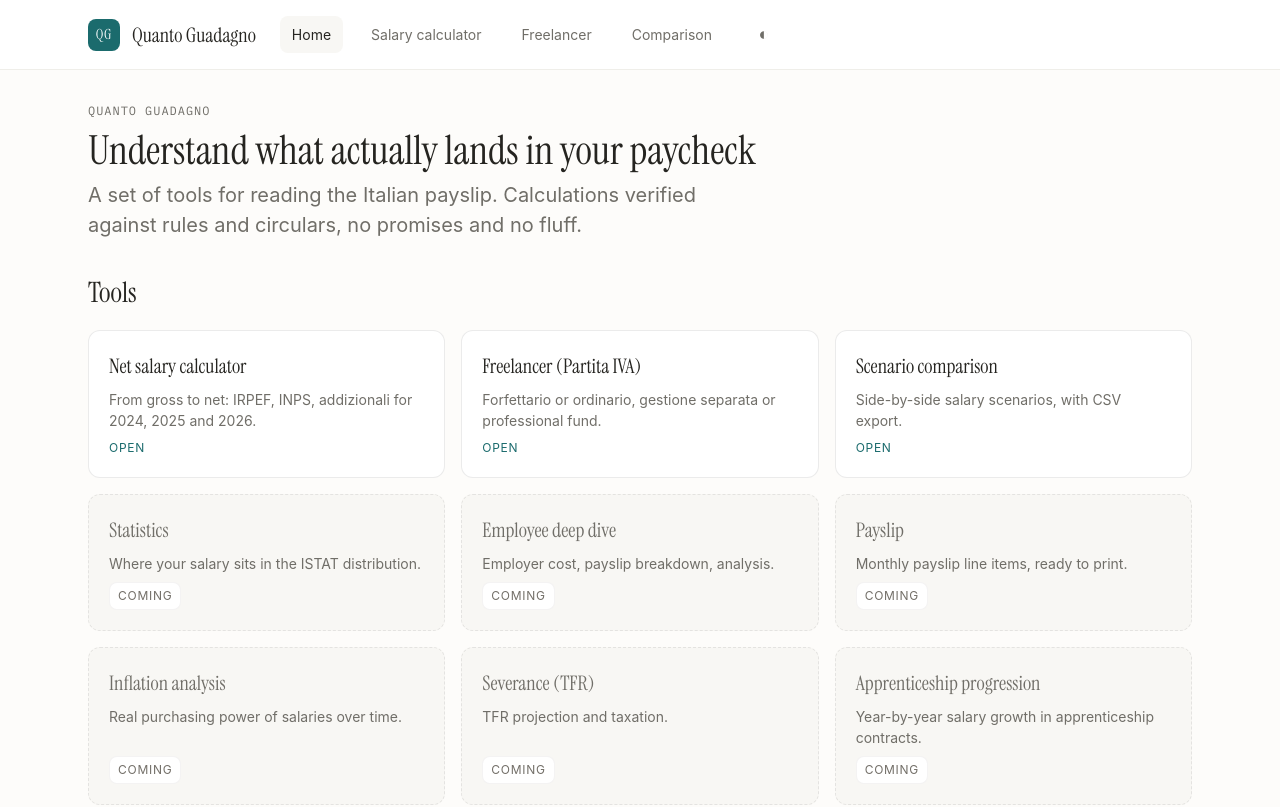
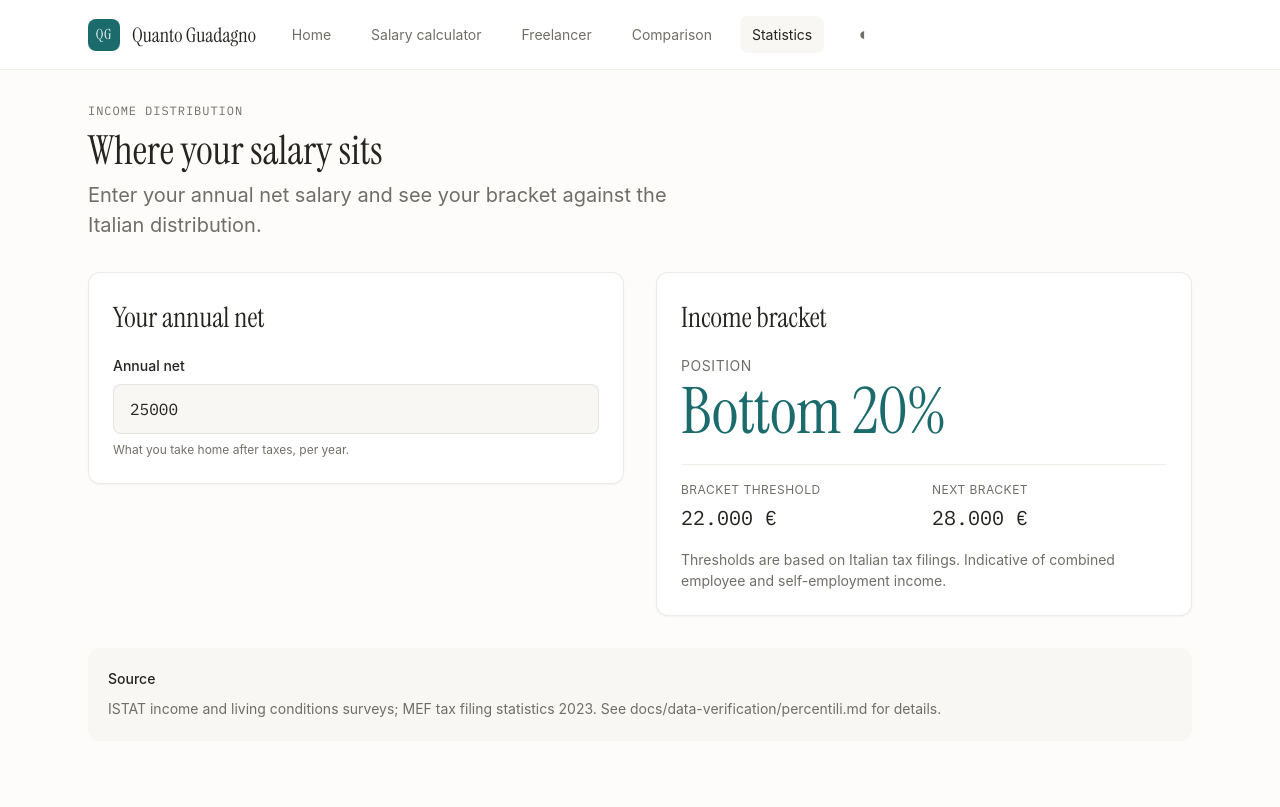
Before and after one commit to stefanovalloncini/quanto-guadagno, a React (Vite) app: page /statistiche in a window 1280 px wide. Before the commit this address led to /. Shown: the top 807 px of the page. Built offline with nearby package versions, Linux system fonts and the light colour scheme; a web font is replaced by a local one.

Commit message:
feat: statistics (income percentile)
Co-authored-by: Stefano Valloncini <stefano@Stefanos-MacBook-Pro.local>

```diff
--- a/src/app/router.tsx
+++ b/src/app/router.tsx
@@ -3,6 +3,7 @@ import { ComparisonPage } from "@/ui/features/comparison";
 import { EmployeePage } from "@/ui/features/employee-calculator";
 import { FreelancerPage } from "@/ui/features/freelancer-calculator";
 import { HomePage } from "@/ui/features/home";
+import { StatisticsPage } from "@/ui/features/statistics";
 import { AppLayout } from "@/ui/shared/AppLayout.tsx";
 
 const router = createBrowserRouter([
@@ -38,6 +39,14 @@ const router = createBrowserRouter([
       </AppLayout>
     ),
   },
+  {
+    path: "/statistiche",
+    element: (
+      <AppLayout>
+        <StatisticsPage />
+      </AppLayout>
+    ),
+  },
   { path: "*", element: <Navigate to="/" replace /> },
 ]);
 
--- a/src/domain/calc/index.ts
+++ b/src/domain/calc/index.ts
@@ -7,3 +7,4 @@ export * from "./inpsExemption2024.ts";
 export * from "./composer.ts";
 export * from "./inpsGestioneSeparata.ts";
 export * from "./forfettario.ts";
+export * from "./percentile.ts";
--- /dev/null
+++ b/src/domain/calc/percentile.ts
@@ -0,0 +1,35 @@
+export interface PercentileBracket {
+  readonly percentile: number;
+  readonly threshold: number;
+  readonly labelId: string;
+}
+
+export interface PercentileResult {
+  readonly bracket: PercentileBracket;
+  readonly nextBracket: PercentileBracket | null;
+}
+
+export function findPercentile(
+  income: number,
+  brackets: ReadonlyArray<PercentileBracket>,
+): PercentileResult {
+  if (brackets.length === 0) {
+    throw new Error("brackets must not be empty");
+  }
+  const sorted = [...brackets].sort((a, b) => a.threshold - b.threshold);
+  let bracket = sorted[0] as PercentileBracket;
+  let nextIdx = 1;
+
+  for (let i = 0; i < sorted.length; i += 1) {
+    const candidate = sorted[i] as PercentileBracket;
+    if (income >= candidate.threshold) {
+      bracket = candidate;
+      nextIdx = i + 1;
+    } else {
+      break;
+    }
+  }
+
+  const nextBracket = nextIdx < sorted.length ? (sorted[nextIdx] as PercentileBracket) : null;
+  return { bracket, nextBracket };
+}
--- a/src/domain/data/index.ts
+++ b/src/domain/data/index.ts
@@ -27,3 +27,5 @@ export {
   getFreelancerConfig,
 } from "./freelancer.ts";
 export type { FreelancerYear, FreelancerYearConfig } from "./freelancer.ts";
+
+export { ITALIAN_NET_PERCENTILES_2023 } from "./percentiles.ts";
--- /dev/null
+++ b/src/domain/data/percentiles.ts
@@ -0,0 +1,13 @@
+import type { PercentileBracket } from "@/domain/calc/percentile.ts";
+
+export const ITALIAN_NET_PERCENTILES_2023: ReadonlyArray<PercentileBracket> = [
+  { percentile: 99, threshold: 0, labelId: "percentile.bottom1" },
+  { percentile: 90, threshold: 15_000, labelId: "percentile.bottom10" },
+  { percentile: 80, threshold: 22_000, labelId: "percentile.bottom20" },
+  { percentile: 50, threshold: 28_000, labelId: "percentile.median" },
+  { percentile: 30, threshold: 33_000, labelId: "percentile.top30" },
+  { percentile: 20, threshold: 35_000, labelId: "percentile.top20" },
+  { percentile: 10, threshold: 45_000, labelId: "percentile.top10" },
+  { percentile: 5, threshold: 55_000, labelId: "percentile.top5" },
+  { percentile: 1, threshold: 100_000, labelId: "percentile.top1" },
+];
--- a/src/ui/design-system/index.css
+++ b/src/ui/design-system/index.css
@@ -311,6 +311,13 @@
   background: var(--error-50);
 }
 
+.qg-stats-explainer {
+  margin: var(--space-4) 0 0;
+  font-size: var(--text-label);
+  color: var(--text-secondary);
+  line-height: 1.5;
+}
+
 .qg-warn {
   margin: 0;
   padding: var(--space-3) var(--space-4);
--- a/src/ui/features/home/tools.ts
+++ b/src/ui/features/home/tools.ts
@@ -8,7 +8,7 @@ export const TOOLS: ReadonlyArray<ToolEntry> = [
   { id: "employee", to: "/calcola-stipendio", available: true },
   { id: "freelancer", to: "/calcolo-partita-iva", available: true },
   { id: "comparison", to: "/confronto-scenari", available: true },
-  { id: "statistics", to: null, available: false },
+  { id: "statistics", to: "/statistiche", available: true },
   { id: "tools", to: null, available: false },
   { id: "payslip", to: null, available: false },
   { id: "inflation", to: null, available: false },
--- /dev/null
+++ b/src/ui/features/statistics/StatisticsPage.tsx
@@ -0,0 +1,88 @@
+import { useState } from "react";
+import { FormattedMessage } from "react-intl";
+import { Field, Stack } from "@/ui/design-system";
+import { findPercentile } from "@/domain/calc";
+import { ITALIAN_NET_PERCENTILES_2023 } from "@/domain/data";
+import { formatCurrencyWhole } from "@/domain/format.ts";
+
+export function StatisticsPage() {
+  const [netAnnual, setNetAnnual] = useState(25_000);
+  const result = findPercentile(netAnnual, ITALIAN_NET_PERCENTILES_2023);
+
+  return (
+    <main id="main" className="qg-page">
+      <Stack gap="xl">
+        <header className="qg-page__header">
+          <p className="qg-page__eyebrow">
+            <FormattedMessage id="statistics.page.eyebrow" />
+          </p>
+          <h1 className="qg-page__title">
+            <FormattedMessage id="statistics.page.title" />
+          </h1>
+          <p className="qg-page__subtitle">
+            <FormattedMessage id="statistics.page.subtitle" />
+          </p>
+        </header>
+
+        <div className="qg-page__layout">
+          <section className="qg-form" aria-labelledby="qg-stats-form">
+            <h2 id="qg-stats-form" className="qg-form__title">
+              <FormattedMessage id="statistics.form.title" />
+            </h2>
+            <Stack gap="md">
+              <Field
+                type="currency"
+                label={<FormattedMessage id="statistics.form.input.label" />}
+                hint={<FormattedMessage id="statistics.form.input.hint" />}
+                value={netAnnual}
+                onChange={setNetAnnual}
+              />
+            </Stack>
+          </section>
+
+          <section className="qg-results" aria-live="polite">
+            <h2 className="qg-results__title">
+              <FormattedMessage id="statistics.results.title" />
+            </h2>
+            <div className="qg-result-card">
+              <p className="qg-result-card__primary-label">
+                <FormattedMessage id="statistics.results.bracket" />
+              </p>
+              <p className="qg-result-card__primary-value">
+                <FormattedMessage id={result.bracket.labelId} />
+              </p>
+              <dl className="qg-result-card__secondary">
+                <div className="qg-result-card__metric">
+                  <dt>
+                    <FormattedMessage id="statistics.results.thresholdLabel" />
+                  </dt>
+                  <dd>{formatCurrencyWhole(result.bracket.threshold)}</dd>
+                </div>
+                {result.nextBracket ? (
+                  <div className="qg-result-card__metric">
+                    <dt>
+                      <FormattedMessage id="statistics.results.nextLabel" />
+                    </dt>
+                    <dd>{formatCurrencyWhole(result.nextBracket.threshold)}</dd>
+                  </div>
+                ) : null}
+              </dl>
+            </div>
+            <p className="qg-stats-explainer">
+              <FormattedMessage id="statistics.explainer" />
+            </p>
+          </section>
+        </div>
+
+        <aside className="qg-scope-note" aria-labelledby="qg-stats-source">
+          <h3 id="qg-stats-source" className="qg-scope-note__title">
+            <FormattedMessage id="statistics.source.title" />
+          </h3>
+          <p>
+            <FormattedMessage id="statistics.source.body" />
+          </p>
+        </aside>
+      </Stack>
+    </main>
+  );
+}
--- /dev/null
+++ b/src/ui/features/statistics/index.ts
@@ -0,0 +1 @@
+export { StatisticsPage } from "./StatisticsPage.tsx";
--- a/src/ui/i18n/messages/en.ts
+++ b/src/ui/i18n/messages/en.ts
@@ -10,6 +10,33 @@ export const en: Record<MessageKey, string> = {
   "nav.employee": "Salary calculator",
   "nav.freelancer": "Freelancer",
   "nav.comparison": "Comparison",
+  "nav.statistics": "Statistics",
+
+  "statistics.page.eyebrow": "Income distribution",
+  "statistics.page.title": "Where your salary sits",
+  "statistics.page.subtitle":
+    "Enter your annual net salary and see your bracket against the Italian distribution.",
+  "statistics.form.title": "Your annual net",
+  "statistics.form.input.label": "Annual net",
+  "statistics.form.input.hint": "What you take home after taxes, per year.",
+  "statistics.results.title": "Income bracket",
+  "statistics.results.bracket": "Position",
+  "statistics.results.thresholdLabel": "Bracket threshold",
+  "statistics.results.nextLabel": "Next bracket",
+  "statistics.explainer":
+    "Thresholds are based on Italian tax filings. Indicative of combined employee and self-employment income.",
+  "statistics.source.title": "Source",
+  "statistics.source.body":
+    "ISTAT income and living conditions surveys; MEF tax filing statistics 2023. See docs/data-verification/percentili.md for details.",
+  "percentile.bottom1": "Bottom 1%",
+  "percentile.bottom10": "Bottom 10%",
+  "percentile.bottom20": "Bottom 20%",
+  "percentile.median": "Italian median",
+  "percentile.top30": "Top 30%",
+  "percentile.top20": "Top 20%",
+  "percentile.top10": "Top 10%",
+  "percentile.top5": "Top 5%",
+  "percentile.top1": "Top 1%",
 
   "comparison.page.eyebrow": "Comparison",
   "comparison.page.title": "Scenario comparison",
--- a/src/ui/i18n/messages/it.ts
+++ b/src/ui/i18n/messages/it.ts
@@ -8,6 +8,33 @@ export const it = {
   "nav.employee": "Calcolatore stipendio",
   "nav.freelancer": "Partita IVA",
   "nav.comparison": "Confronto",
+  "nav.statistics": "Statistiche",
+
+  "statistics.page.eyebrow": "Distribuzione redditi",
+  "statistics.page.title": "Dove si colloca il tuo stipendio",
+  "statistics.page.subtitle":
+    "Inserisci il netto annuo e scopri in quale fascia rientri rispetto alla distribuzione italiana.",
+  "statistics.form.title": "Il tuo netto annuo",
+  "statistics.form.input.label": "Netto annuo",
+  "statistics.form.input.hint": "Quanto resta in busta dopo le tasse, in un anno.",
+  "statistics.results.title": "Fascia di reddito",
+  "statistics.results.bracket": "Posizione",
+  "statistics.results.thresholdLabel": "Soglia di ingresso",
+  "statistics.results.nextLabel": "Prossima fascia",
+  "statistics.explainer":
+    "Le soglie sono basate sulle dichiarazioni dei redditi italiane. Sono indicative del lavoro dipendente e autonomo combinati.",
+  "statistics.source.title": "Fonte",
+  "statistics.source.body":
+    "ISTAT, indagini sui redditi e sulle condizioni di vita; MEF, statistiche sulle dichiarazioni dei redditi 2023. Vedi docs/data-verification/percentili.md per i dettagli.",
+  "percentile.bottom1": "Bottom 1%",
+  "percentile.bottom10": "Bottom 10%",
+  "percentile.bottom20": "Bottom 20%",
+  "percentile.median": "Mediana italiana",
+  "percentile.top30": "Top 30%",
+  "percentile.top20": "Top 20%",
+  "percentile.top10": "Top 10%",
+  "percentile.top5": "Top 5%",
+  "percentile.top1": "Top 1%",
 
   "comparison.page.eyebrow": "Confronto",
   "comparison.page.title": "Confronto scenari",
--- a/src/ui/shared/AppHeader.tsx
+++ b/src/ui/shared/AppHeader.tsx
@@ -13,6 +13,7 @@ const navEntries: ReadonlyArray<NavEntry> = [
   { to: "/calcola-stipendio", id: "nav.employee", available: true },
   { to: "/calcolo-partita-iva", id: "nav.freelancer", available: true },
   { to: "/confronto-scenari", id: "nav.comparison", available: true },
+  { to: "/statistiche", id: "nav.statistics", available: true },
 ];
 
 export function AppHeader() {
```
Also changed, not shown: 3 other files (tests, documents, lock files or other folders).
